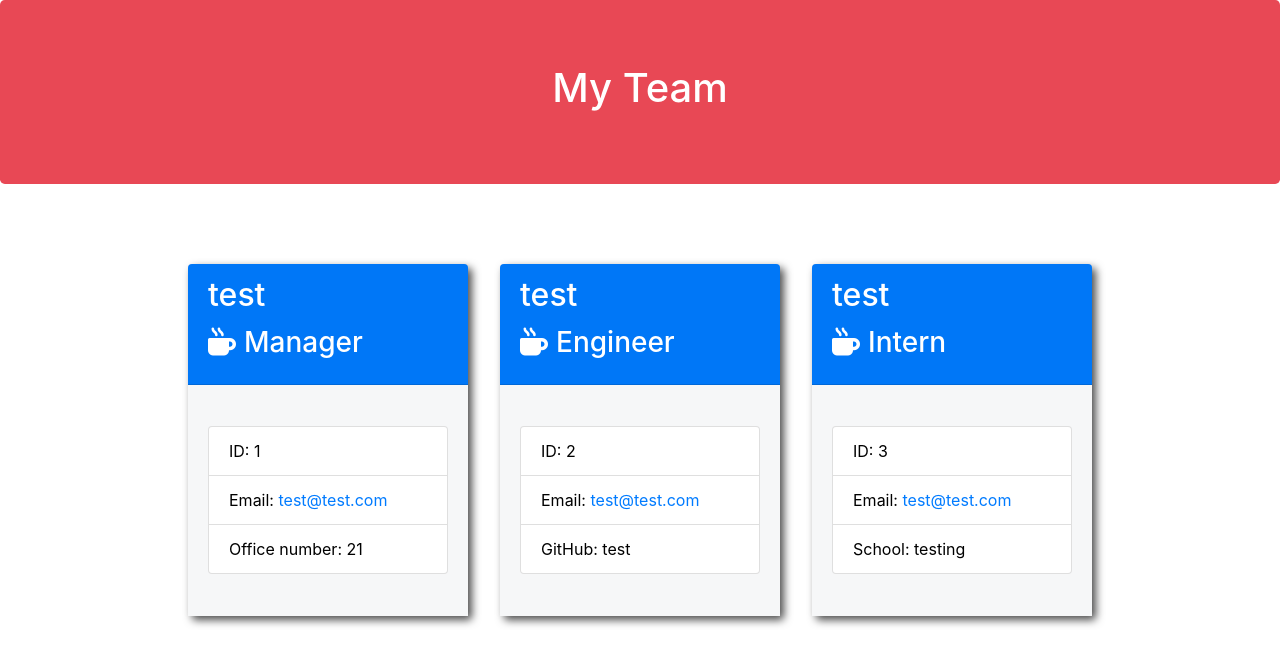
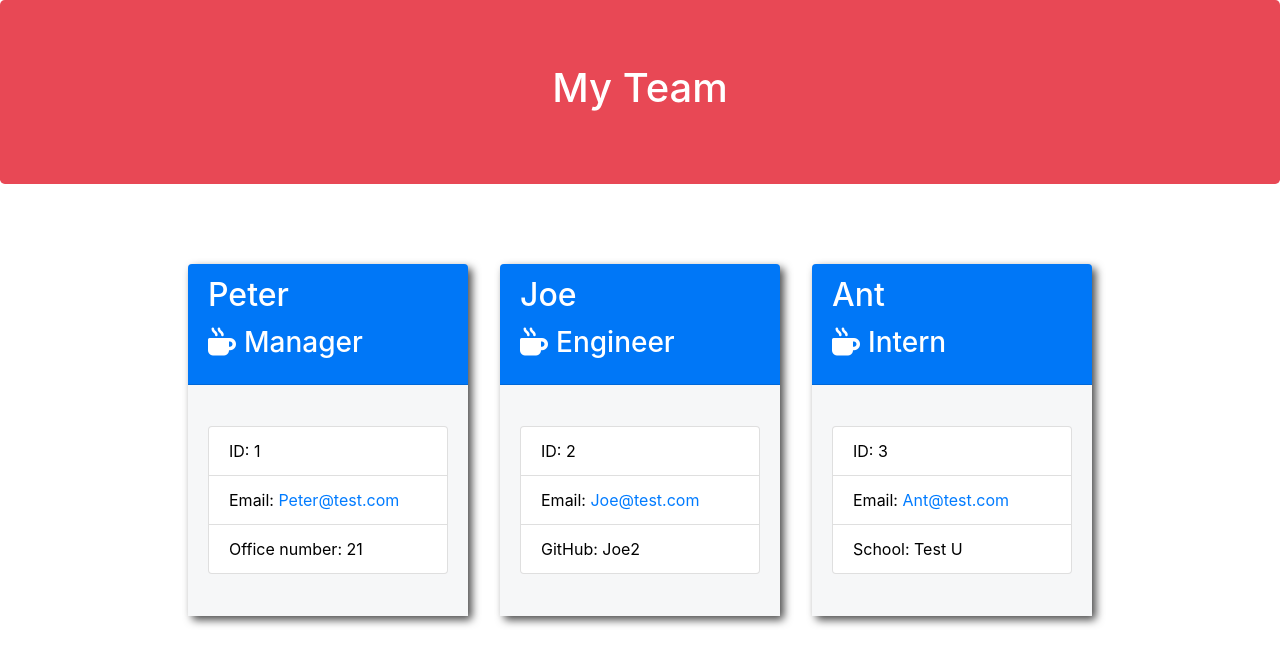
Before and after one commit to Maneira3232/TeamSetUp, a website: page output/team.html in a window 1280 px wide. Drawn offline with nearby package versions, Linux system fonts and the light colour scheme; files that its build step writes are made by us from their sources.

Commit message:
touch up

```diff
--- a/output/team.html
+++ b/output/team.html
@@ -27,13 +27,13 @@
 
         <div class="card employee-card">
         <div class="card-header">
-            <h2 class="card-title">test</h2>
+            <h2 class="card-title">Peter</h2>
             <h3 class="card-title"><i class="fas fa-mug-hot mr-2"></i>Manager</h3>
         </div>
         <div class="card-body">
             <ul class="list-group">
                 <li class="list-group-item">ID: 1</li>
-                <li class="list-group-item">Email: <a href="mailto:test@test.com">test@test.com</a></li>
+                <li class="list-group-item">Email: <a href="mailto:Peter@test.com">Peter@test.com</a></li>
                 <li class="list-group-item">Office number: 21</li>
             </ul>
         </div>
@@ -41,28 +41,28 @@
 
         <div class="card employee-card">
         <div class="card-header">
-            <h2 class="card-title">test</h2>
+            <h2 class="card-title">Joe</h2>
             <h3 class="card-title"><i class="fas fa-mug-hot mr-2"></i>Engineer</h3>
         </div>
         <div class="card-body">
             <ul class="list-group">
                 <li class="list-group-item">ID: 2</li>
-                <li class="list-group-item">Email: <a href="mailto:test@test.com">test@test.com</a></li>
-                <li class="list-group-item">GitHub: test</li>
+                <li class="list-group-item">Email: <a href="mailto:Joe@test.com">Joe@test.com</a></li>
+                <li class="list-group-item">GitHub: Joe2</li>
             </ul>
         </div>
     </div>
 
         <div class="card employee-card">
         <div class="card-header">
-            <h2 class="card-title">test</h2>
+            <h2 class="card-title">Ant</h2>
             <h3 class="card-title"><i class="fas fa-mug-hot mr-2"></i>Intern</h3>
         </div>
         <div class="card-body">
             <ul class="list-group">
                 <li class="list-group-item">ID: 3</li>
-                <li class="list-group-item">Email: <a href="mailto:test@test.com">test@test.com</a></li>
-                <li class="list-group-item">School: testing</li>
+                <li class="list-group-item">Email: <a href="mailto:Ant@test.com">Ant@test.com</a></li>
+                <li class="list-group-item">School: Test U</li>
             </ul>
         </div>
     </div>
```
